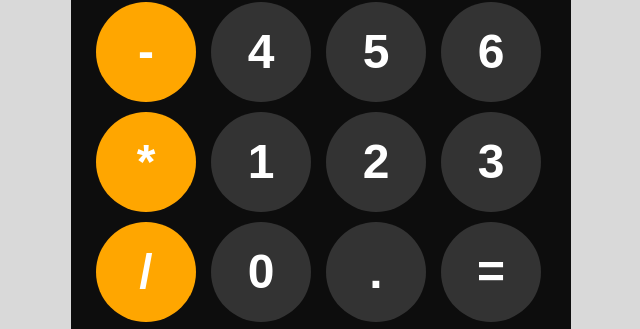
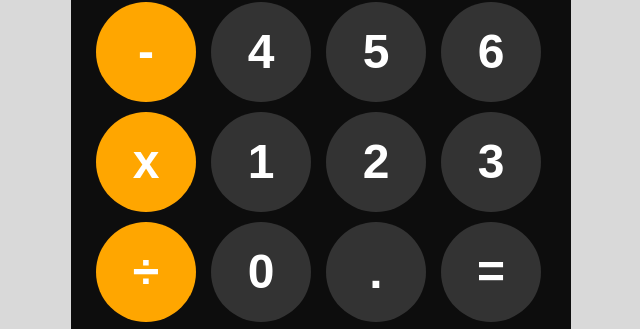
Before and after one commit to Raj1815-coder/myCalculator, a plain HTML site: page index.html in a window 1280 px wide. Shown: the part 432-761 px from the top of the page, 319-959 px from the left. Drawn offline with Linux system fonts and the light colour scheme.

Commit message:
index.html

```diff
--- a/index.html
+++ b/index.html
@@ -20,11 +20,11 @@
   <button onClick="appendToDisplay('4')">4</button>
   <button onClick="appendToDisplay('5')">5</button>
   <button onClick="appendToDisplay('6')">6</button>
-  <button class="operator_btn" onClick="appendToDisplay('*')">*</button>
+  <button class="operator_btn" onClick="appendToDisplay('*')">x</button>
   <button onClick="appendToDisplay('1')">1</button>
   <button onClick="appendToDisplay('2')">2</button>
   <button onClick="appendToDisplay('3')">3</button>
-  <button class="operator_btn" onClick="appendToDisplay('/')">/</button>
+  <button class="operator_btn" onClick="appendToDisplay('/')">&#xF7</button>
   <button onClick="appendToDisplay('0')">0</button>
   <button onClick="appendToDisplay('.')">.</button>
   <button onClick="calculate()">=</button>
```
